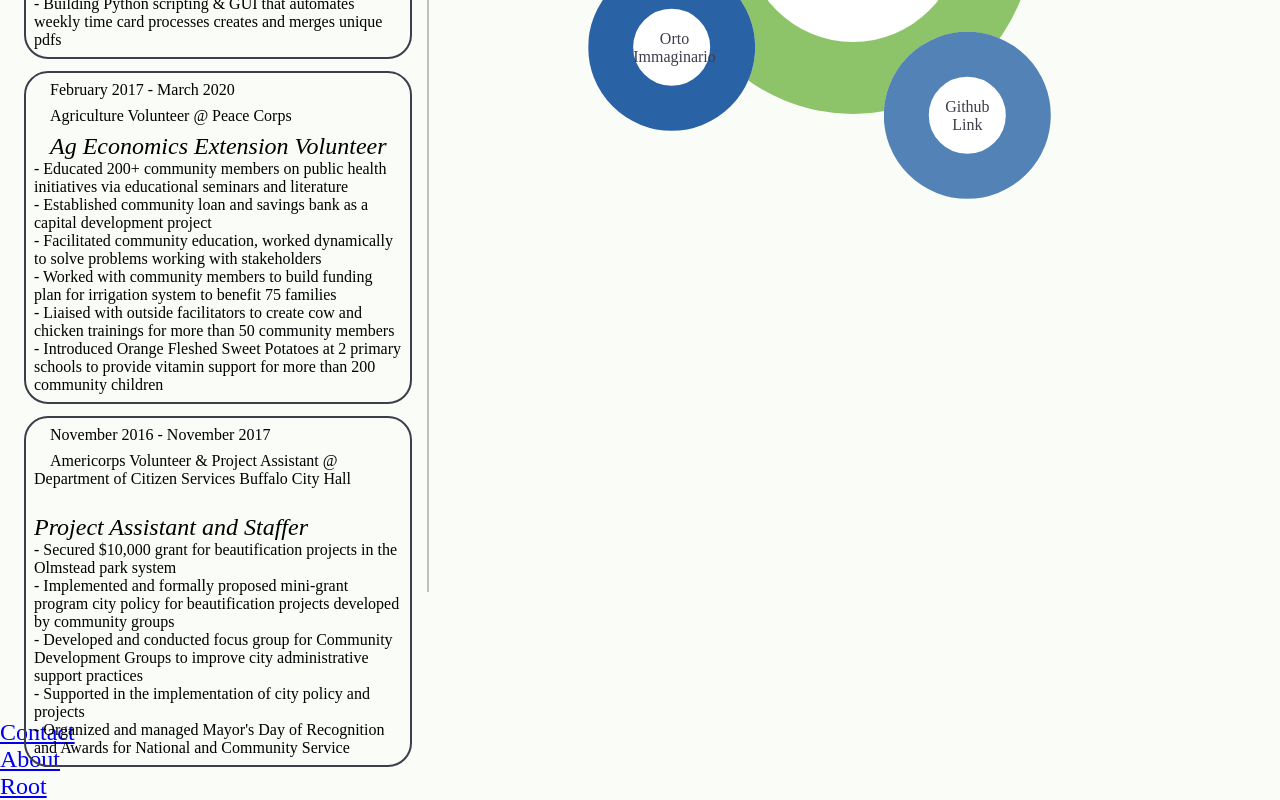
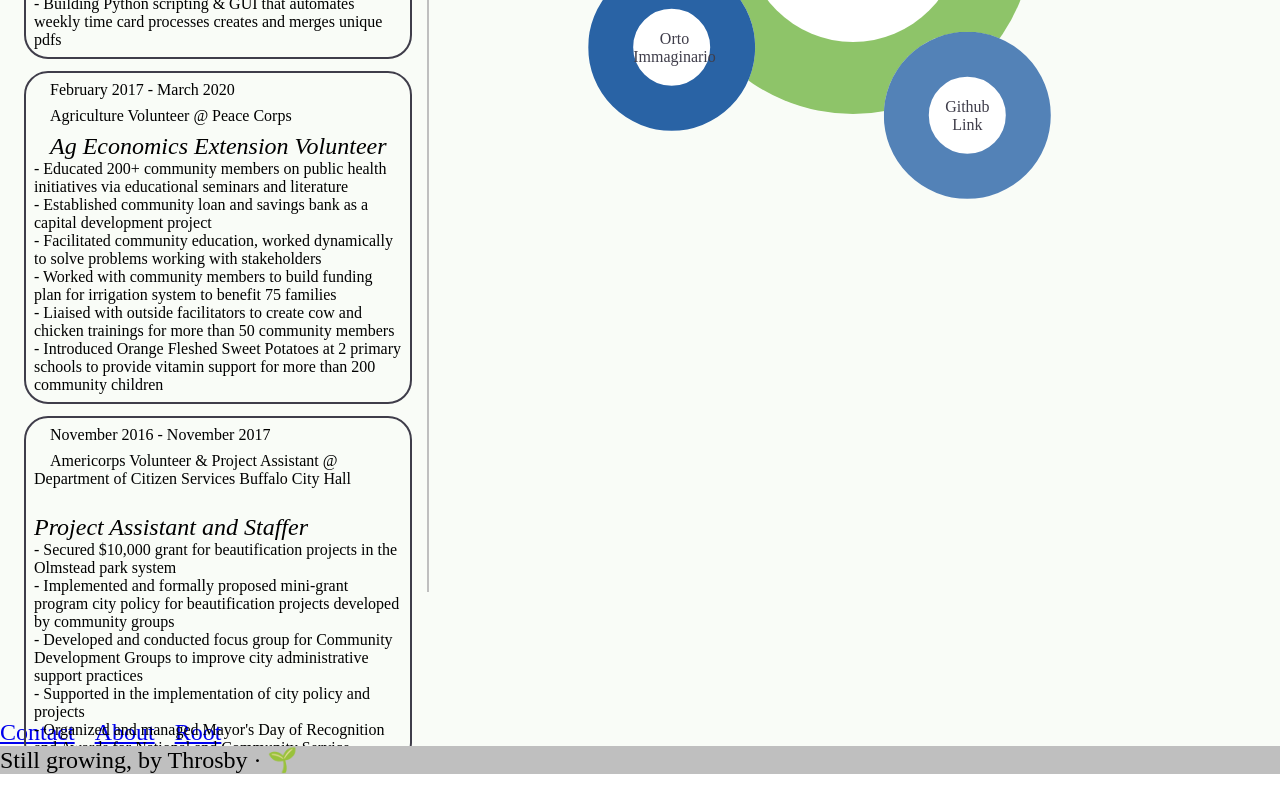
Before and after one commit to throsby/throsby.github.io, a React (Create React App) app: page / in a window 1280 px wide. Shown: the part 690-1490 px from the top of the page. After the commit the page ends 1464 px from the top, so only its background shows below. Built offline with nearby package versions, Linux system fonts and the light colour scheme; no server answers; a web font is replaced by a local one.

Commit message:
fixing footer bugs

```diff
--- a/src/App.tsx
+++ b/src/App.tsx
@@ -38,14 +38,14 @@ function App() {
         <Route path="/*" element={<Oops />}/>
       </Routes>
 
-      <>
+      <div style={{display: 'flex', gap: 10 }}>
         <Link to={"/contact"}>Contact</Link>
           <br />
         <Link to={"/about"}>About</Link>
           <br />
         <Link to={"/"}>Root</Link>
-      </>
-      {/* <Footer /> */}
+      </div>
+      <Footer />
     </>
   );
 }
```
